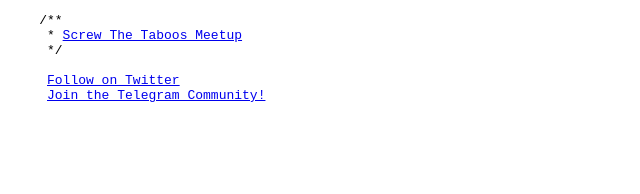
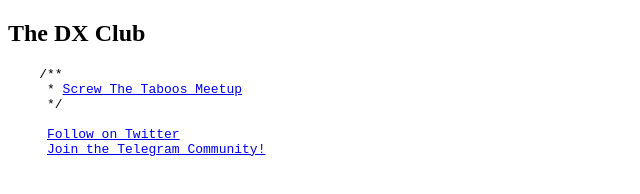
Before and after one commit to swapagarwal/dxclub.io, a plain HTML site: page index.html in a window 1280 px wide. Shown: the whole page, without its empty margins (0-640 px from the left). Drawn offline with Linux system fonts and the light colour scheme.

Commit message:
Add heading

```diff
--- a/index.html
+++ b/index.html
@@ -7,6 +7,7 @@
   <title>The DX Club</title>
 </head>
 <body>
+  <h2>The DX Club</h2>
   <pre>
     /**
      * <a href="screw-the-taboos-meetup.html" target="_blank" rel="noopener noreferrer">Screw The Taboos Meetup</a>
```
